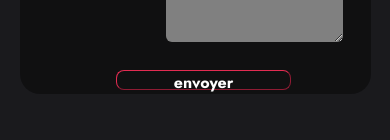
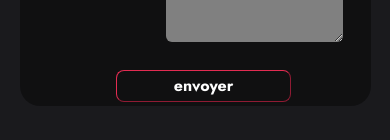
Before and after one commit to Blacknwhite834/CharlesCantin, a React (Create React App) app: page /contact in a window 390 px wide. Shown: the part 348-488 px from the top of the page. Built offline with nearby package versions, Linux system fonts and the light colour scheme.

Commit message:
Styles added

```diff
--- a/src/components/form.css
+++ b/src/components/form.css
@@ -51,6 +51,18 @@ input::placeholder {
     font-weight: bold;
     font-size: 20px;
     text-align: center;
+    -webkit-transition: all .5 ease;
+    transition: all .5 ease;
+    -webkit-transform: translate(0, 0);
+    transform: translate(0, 0);
+}
+
+.content-form button:hover {
+    background: #E32C52;
+    color: black;
+    border: 3px solid aqur-bg;
+    -webkit-transition: all .35s ease;
+    transition: all .35s ease;
 }
 
 .content-form textarea {
@@ -61,7 +73,10 @@ input::placeholder {
     border-radius: 15px;
     border: none;
     font-size: 20px;
+
+
 }
+
 
 .content-form textarea::placeholder {
     color: rgb(223, 223, 223);
@@ -101,7 +116,7 @@ input::placeholder {
 
     .content-form button {
         font-size: 40px;
+        height: 80px;
     }
 
-
 }
--- a/src/components/form.js
+++ b/src/components/form.js
@@ -4,7 +4,13 @@ import { useForm, ValidationError } from '@formspree/react';
 function ContactForm() {
   const [state, handleSubmit] = useForm("xknydjpz");
   if (state.succeeded) {
-      return <p>Thanks for joining!</p>;
+      return <p style={{
+        color: "white",
+        fontSize: "50px",
+        textAlign: "center",
+        fontWeight: "bold",
+
+      }}>Merci !</p>;
   }
   return (
     <div class="container-form">
--- a/src/pages/home/home.css
+++ b/src/pages/home/home.css
@@ -21,7 +21,7 @@ html, body {
 
 .containertitle {
   width: 100%;
-  line-height: 40px;
+  line-height: 30px;
   left: 50%;
   top: 50%;
   -webkit-transform: translate(-50%, -50%);
@@ -35,6 +35,7 @@ html, body {
   font-size: 9vmin;
   font-family: 'Jost', sans-serif;
   color: white;
+  font-weight: 900;
   text-decoration: underline;
   text-decoration-color: #DC1818;
 }
@@ -74,10 +75,10 @@ a {
   margin: 60px;
 }
 
+
 a:hover {
   color: #d65555;
 }
-
 
 .containericons {
   display: flex;
```
